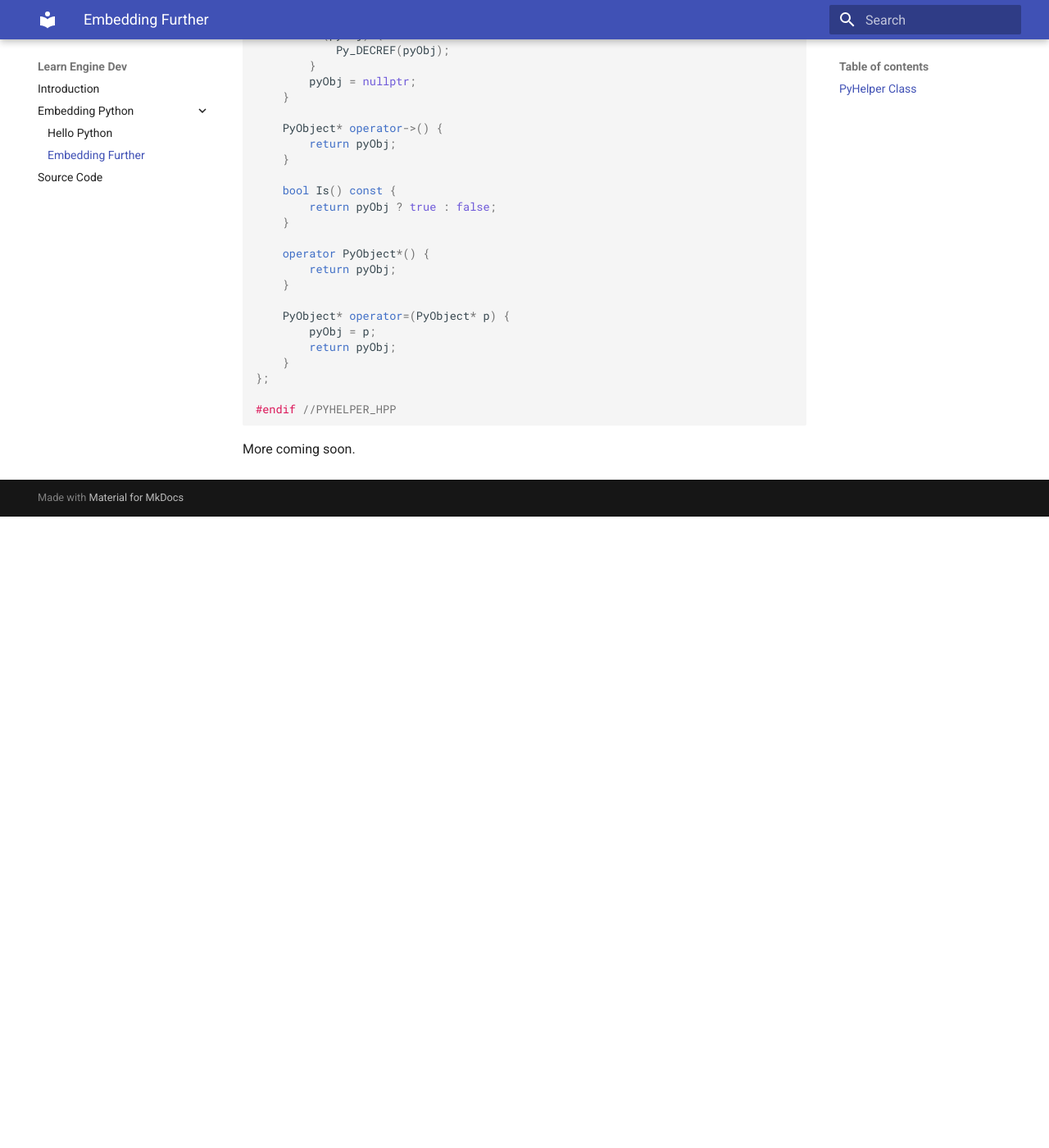
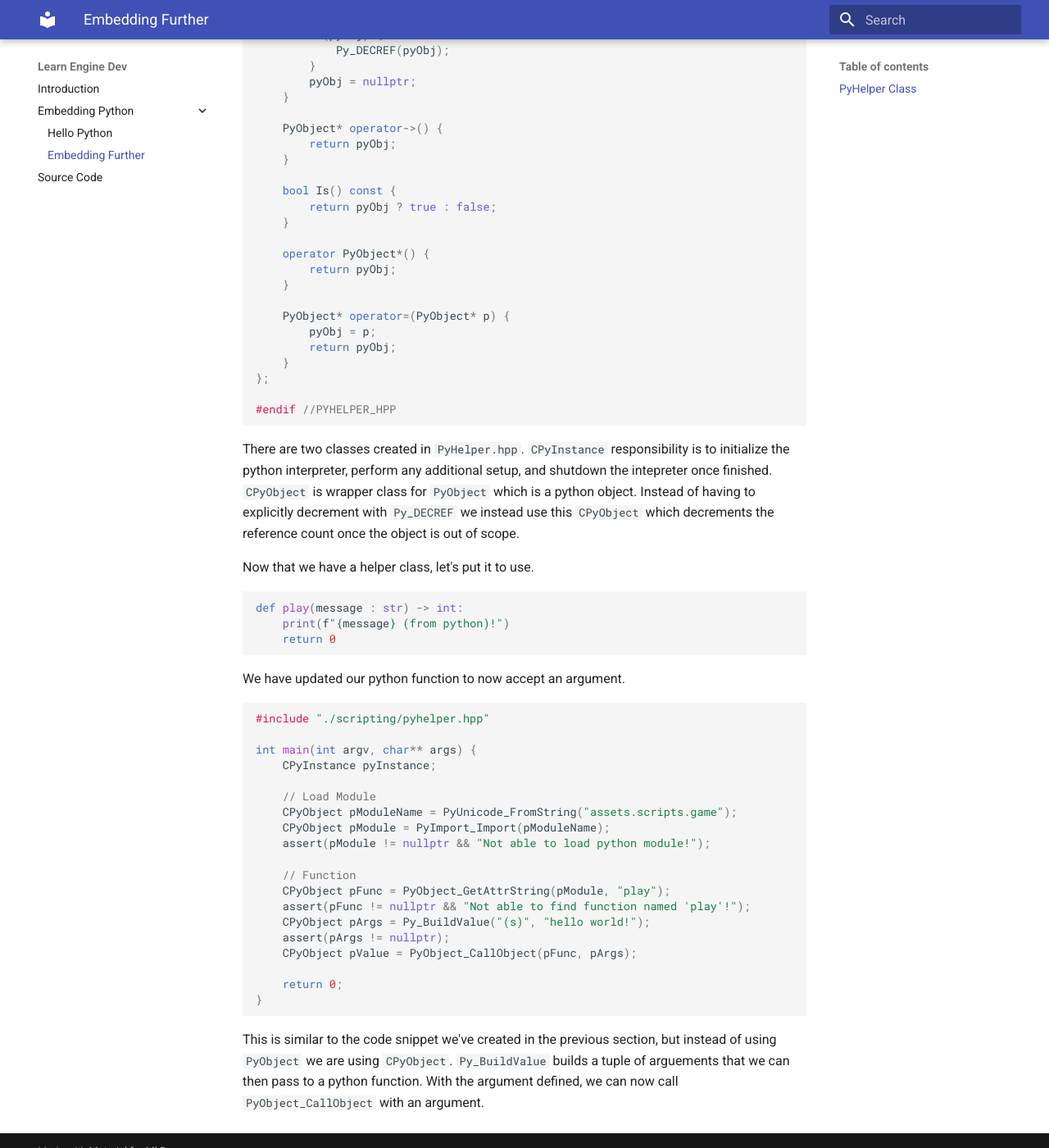
Before and after one commit to Chukobyte/learn-engine-dev, an MkDocs documentation site: the page built from docs/embedding_python/embedding_further.md, in a window 1280 px wide and 1400 px high, scrolled down 1347 px. Shown: the whole window at 82% size. Built offline with MkDocs 1.6.1 and Material for MkDocs 9.7.7, drawn with Linux system fonts in a browser that asks for light colours; before the commit the page ends 1977 px from its top, so only the background shows below that.

Commit message:
Updating more docs and code for Embedding Python.

````diff
--- a/docs/embedding_python/embedding_further.md
+++ b/docs/embedding_python/embedding_further.md
@@ -21,7 +21,7 @@ With that said, let's create `PyHelper.hpp` which encapsulates this functionalit
 #include <iostream>
 
 class CPyInstance {
-public:
+  public:
     CPyInstance() {
         Py_SetProgramName(L"learn_engine_dev");
         Py_Initialize();
@@ -33,9 +33,9 @@ public:
 };
 
 class CPyObject {
-private:
+  private:
     PyObject* pyObj;
-public:
+  public:
     CPyObject(): pyObj(nullptr) {}
 
     CPyObject(PyObject* p) : pyObj(p) {}
@@ -85,6 +85,43 @@ public:
 };
 
 #endif //PYHELPER_HPP
+
 ```
 
-More coming soon.
+There are two classes created in `PyHelper.hpp`.  `CPyInstance` responsibility is to initialize the python interpreter, perform any additional setup, and shutdown the intepreter once finished.  `CPyObject` is wrapper class for `PyObject` which is a python object.  Instead of having to explicitly decrement with `Py_DECREF` we instead use this `CPyObject` which decrements the reference count once the object is out of scope.
+
+
+
+Now that we have a helper class, let's put it to use.
+
+```py
+def play(message : str) -> int:
+    print(f"{message} (from python)!")
+    return 0
+```
+
+We have updated our python function to now accept an argument.
+
+```c++
+#include "./scripting/pyhelper.hpp"
+
+int main(int argv, char** args) {
+    CPyInstance pyInstance;
+
+    // Load Module
+    CPyObject pModuleName = PyUnicode_FromString("assets.scripts.game");
+    CPyObject pModule = PyImport_Import(pModuleName);
+    assert(pModule != nullptr && "Not able to load python module!");
+
+    // Function
+    CPyObject pFunc = PyObject_GetAttrString(pModule, "play");
+    assert(pFunc != nullptr && "Not able to find function named 'play'!");
+    CPyObject pArgs = Py_BuildValue("(s)", "hello world!");
+    assert(pArgs != nullptr);
+    CPyObject pValue = PyObject_CallObject(pFunc, pArgs);
+
+    return 0;
+}
+```
+
+This is similar to the code snippet we've created in the previous section, but instead of using `PyObject` we are using `CPyObject`.  `Py_BuildValue` builds a tuple of arguements that we can then pass to a python function.  With the argument defined, we can now call `PyObject_CallObject` with an argument.
````
Also changed, not shown: docs/embedding_python/hello_python.md (+1 -1 lines), 10 other files.
